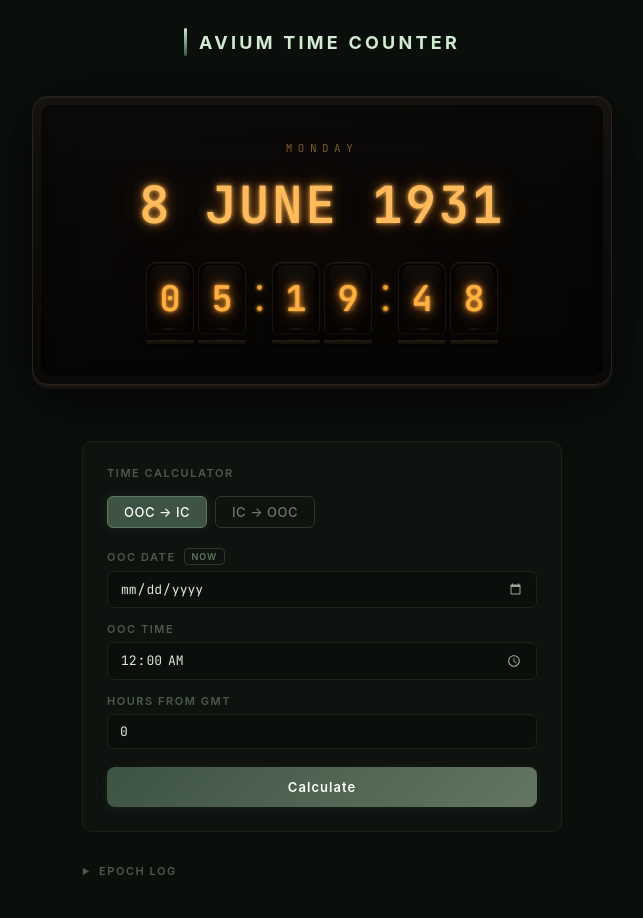
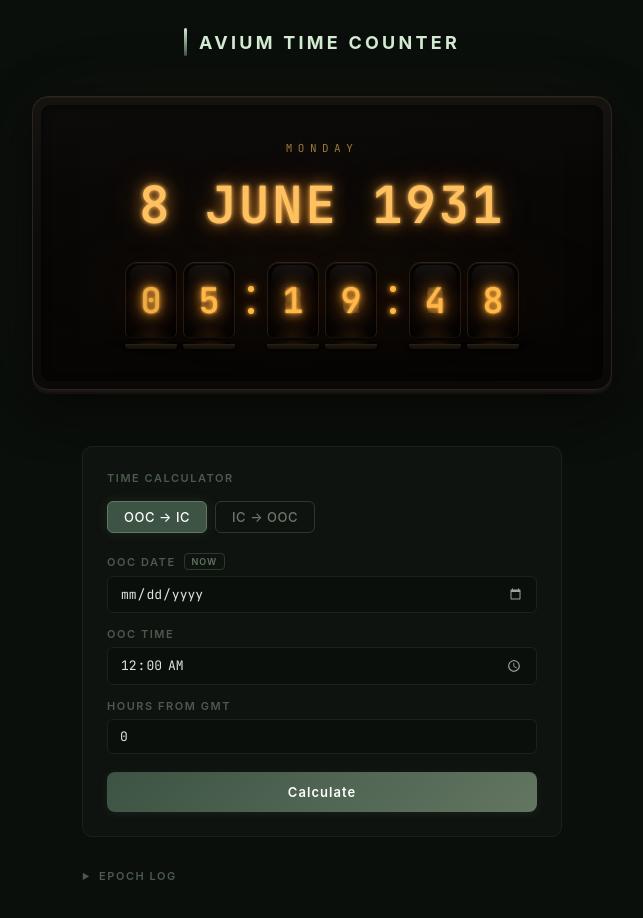
Before and after one commit to auroruse/avium-time-counter, a plain HTML site: page index.html in a window 1280 px wide. Shown: the whole page, without its empty margins (318-961 px from the left). Drawn offline with Linux system fonts and the light colour scheme; a web font is replaced by a local one.

Commit message:
Dramatically increase nixie tube visual intensity

```diff
--- a/index.html
+++ b/index.html
@@ -84,7 +84,7 @@
         0 2px 0 #1a1612,
         0 4px 0 #14110e,
         0 16px 48px rgba(0, 0, 0, 0.6),
-        0 0 80px rgba(255, 140, 30, 0.015),
+        0 0 100px rgba(255, 140, 30, 0.04),
         inset 0 1px 0 rgba(255, 255, 255, 0.05);
     }
 
@@ -103,9 +103,9 @@
       content: "";
       position: absolute;
       inset: 0;
-      background: radial-gradient(ellipse 70% 50% at 50% 60%, rgba(255, 150, 40, 0.025) 0%, transparent 70%);
+      background: radial-gradient(ellipse 80% 50% at 50% 65%, rgba(255, 150, 40, 0.07) 0%, transparent 70%);
       pointer-events: none;
-      animation: ambientPulse 4s ease-in-out infinite;
+      animation: ambientPulse 3s ease-in-out infinite;
     }
 
     .clock-face::after {
@@ -113,14 +113,14 @@
       position: absolute;
       top: 0; left: 0; right: 0;
       height: 40%;
-      background: linear-gradient(180deg, rgba(255, 255, 255, 0.012) 0%, transparent 100%);
+      background: linear-gradient(180deg, rgba(255, 255, 255, 0.015) 0%, transparent 100%);
       border-radius: 10px 10px 0 0;
       pointer-events: none;
     }
 
     @keyframes ambientPulse {
       0%, 100% { opacity: 1; }
-      50% { opacity: 0.6; }
+      50% { opacity: 0.5; }
     }
 
     .clock-dow {
@@ -129,8 +129,8 @@
       font-weight: 400;
       letter-spacing: 0.5em;
       text-transform: uppercase;
-      color: #7a5a2a;
-      text-shadow: 0 0 10px rgba(255, 150, 40, 0.1);
+      color: #9a7a3a;
+      text-shadow: 0 0 12px rgba(255, 150, 40, 0.2);
       margin-bottom: 16px;
       position: relative;
       z-index: 1;
@@ -141,16 +141,17 @@
       font-variant-numeric: tabular-nums;
       font-size: clamp(2rem, 5.5vw, 3.2rem);
       font-weight: 600;
-      color: #ffba5c;
+      color: #ffc060;
       letter-spacing: 0.05em;
       margin-bottom: 24px;
       position: relative;
       z-index: 1;
       text-shadow:
-        0 0 4px rgba(255, 186, 92, 0.9),
-        0 0 12px rgba(255, 160, 50, 0.5),
-        0 0 28px rgba(255, 140, 30, 0.25),
-        0 0 56px rgba(255, 120, 20, 0.1);
+        0 0 4px rgba(255, 192, 96, 1),
+        0 0 15px rgba(255, 160, 50, 0.7),
+        0 0 35px rgba(255, 140, 30, 0.35),
+        0 0 70px rgba(255, 120, 20, 0.15),
+        0 0 120px rgba(255, 100, 10, 0.06);
     }
 
     /* Individual nixie tubes */
@@ -159,7 +160,7 @@
       display: flex;
       align-items: center;
       justify-content: center;
-      gap: 4px;
+      gap: 6px;
       position: relative;
       z-index: 1;
     }
@@ -168,34 +169,38 @@
       display: flex;
       align-items: center;
       justify-content: center;
-      width: clamp(36px, 8vw, 48px);
-      height: clamp(56px, 12vw, 72px);
+      width: clamp(40px, 9vw, 52px);
+      height: clamp(60px, 13vw, 76px);
       background:
-        radial-gradient(ellipse 80% 60% at 50% 55%, rgba(255, 140, 30, 0.05) 0%, transparent 60%),
-        radial-gradient(ellipse at 50% 50%, #0e0b08 0%, #080604 100%);
-      border: 1px solid rgba(80, 65, 40, 0.25);
-      border-top-color: rgba(100, 80, 50, 0.3);
-      border-bottom-color: rgba(40, 30, 18, 0.3);
-      border-radius: 10px 10px 6px 6px;
+        radial-gradient(ellipse 90% 70% at 50% 55%, rgba(255, 140, 30, 0.08) 0%, transparent 60%),
+        radial-gradient(ellipse at 50% 50%, #100c08 0%, #080604 100%);
+      border: 1px solid rgba(100, 80, 50, 0.3);
+      border-top-color: rgba(120, 95, 60, 0.35);
+      border-bottom-color: rgba(50, 38, 22, 0.3);
+      border-radius: 12px 12px 6px 6px;
       position: relative;
       box-shadow:
-        inset 0 1px 0 rgba(255, 255, 255, 0.04),
-        inset 0 0 20px rgba(0, 0, 0, 0.5),
-        inset 0 -4px 12px rgba(0, 0, 0, 0.2),
-        0 4px 8px rgba(0, 0, 0, 0.3),
-        0 0 20px rgba(255, 140, 30, 0.02);
-      animation: tubeFlicker 3s ease-in-out infinite;
+        inset 0 1px 0 rgba(255, 255, 255, 0.05),
+        inset 0 0 24px rgba(0, 0, 0, 0.5),
+        inset 0 -4px 14px rgba(0, 0, 0, 0.2),
+        0 4px 10px rgba(0, 0, 0, 0.4),
+        0 0 30px rgba(255, 140, 30, 0.04),
+        0 0 60px rgba(255, 120, 20, 0.02);
+      animation: tubeFlicker 2s ease-in-out infinite;
       animation-delay: var(--flicker-delay, 0s);
     }
 
     @keyframes tubeFlicker {
-      0%, 100% { filter: brightness(1); }
-      15% { filter: brightness(0.97); }
-      30% { filter: brightness(1.01); }
-      45% { filter: brightness(0.98); }
-      60% { filter: brightness(1); }
-      75% { filter: brightness(0.99); }
-      88% { filter: brightness(1.02); }
+      0% { filter: brightness(1); }
+      8% { filter: brightness(0.92); }
+      12% { filter: brightness(1.04); }
+      20% { filter: brightness(0.96); }
+      35% { filter: brightness(1.02); }
+      50% { filter: brightness(0.94); }
+      65% { filter: brightness(1.03); }
+      78% { filter: brightness(0.97); }
+      90% { filter: brightness(1.01); }
+      100% { filter: brightness(1); }
     }
 
     .tube::before {
@@ -204,24 +209,24 @@
       top: 2px;
       left: 4px;
       right: 4px;
-      height: 35%;
-      background: linear-gradient(180deg, rgba(255, 255, 255, 0.04) 0%, transparent 100%);
-      border-radius: 8px 8px 50% 50%;
+      height: 40%;
+      background: linear-gradient(180deg, rgba(255, 255, 255, 0.06) 0%, rgba(255, 255, 255, 0.01) 50%, transparent 100%);
+      border-radius: 10px 10px 50% 50%;
       pointer-events: none;
     }
 
     .tube::after {
       content: "";
       position: absolute;
-      bottom: 3px;
-      left: 30%;
-      right: 30%;
-      height: 2px;
-      background: linear-gradient(90deg, transparent, rgba(120, 90, 40, 0.2), transparent);
+      bottom: 0;
+      left: 10%;
+      right: 10%;
+      height: 12px;
+      background: radial-gradient(ellipse at 50% 100%, rgba(255, 140, 30, 0.1) 0%, transparent 70%);
       pointer-events: none;
     }
 
-    /* Ghost cathode digits — the unlit wire mesh behind the active digit */
+    /* Ghost cathode digits */
     .tube .ghosts {
       position: absolute;
       inset: 0;
@@ -232,7 +237,8 @@
       font-variant-numeric: tabular-nums;
       font-size: clamp(1.6rem, 4vw, 2.2rem);
       font-weight: 500;
-      color: rgba(60, 45, 25, 0.12);
+      color: rgba(90, 70, 40, 0.18);
+      text-shadow: 0 0 2px rgba(90, 70, 40, 0.08);
       pointer-events: none;
       z-index: 0;
     }
@@ -246,24 +252,26 @@
       font-variant-numeric: tabular-nums;
       font-size: clamp(1.6rem, 4vw, 2.2rem);
       font-weight: 500;
-      color: #ffb040;
+      color: #ffb848;
       text-shadow:
-        0 0 2px rgba(255, 176, 64, 1),
-        0 0 6px rgba(255, 160, 50, 0.9),
-        0 0 14px rgba(255, 140, 30, 0.5),
-        0 0 28px rgba(255, 120, 20, 0.2),
-        0 0 48px rgba(255, 100, 10, 0.08);
+        0 0 3px rgba(255, 184, 72, 1),
+        0 0 8px rgba(255, 165, 55, 1),
+        0 0 18px rgba(255, 140, 30, 0.7),
+        0 0 36px rgba(255, 120, 20, 0.35),
+        0 0 60px rgba(255, 100, 10, 0.15),
+        0 0 90px rgba(255, 80, 5, 0.06);
       position: relative;
       z-index: 1;
-      animation: digitGlow 2.5s ease-in-out infinite;
+      animation: digitGlow 1.8s ease-in-out infinite;
       animation-delay: var(--flicker-delay, 0s);
     }
 
     @keyframes digitGlow {
       0%, 100% { opacity: 1; }
-      25% { opacity: 0.94; }
-      50% { opacity: 1; }
-      75% { opacity: 0.96; }
+      20% { opacity: 0.88; }
+      40% { opacity: 1; }
+      60% { opacity: 0.92; }
+      80% { opacity: 1; }
     }
 
     /* Neon separator dots */
@@ -274,29 +282,29 @@
       align-items: center;
       justify-content: center;
       gap: clamp(10px, 3vw, 16px);
-      width: clamp(12px, 3vw, 18px);
-      height: clamp(56px, 12vw, 72px);
+      width: clamp(14px, 3.5vw, 20px);
+      height: clamp(60px, 13vw, 76px);
     }
 
     .neon-sep i {
       display: block;
-      width: 5px;
-      height: 5px;
+      width: 6px;
+      height: 6px;
       border-radius: 50%;
-      background: #ffaa30;
+      background: #ffb840;
       box-shadow:
-        0 0 3px rgba(255, 170, 48, 1),
-        0 0 8px rgba(255, 150, 40, 0.6),
-        0 0 16px rgba(255, 130, 20, 0.25),
-        0 0 28px rgba(255, 110, 10, 0.08);
-      animation: sepPulse 1s ease-in-out infinite;
+        0 0 4px rgba(255, 184, 64, 1),
+        0 0 10px rgba(255, 150, 40, 0.8),
+        0 0 20px rgba(255, 130, 20, 0.4),
+        0 0 40px rgba(255, 110, 10, 0.15);
+      animation: sepBlink 0.8s step-end infinite;
     }
 
-    .neon-sep i:nth-child(2) { animation-delay: 0.05s; }
+    .neon-sep i:nth-child(2) { animation-delay: 0.02s; }
 
-    @keyframes sepPulse {
-      0%, 100% { opacity: 1; transform: scale(1); }
-      50% { opacity: 0.4; transform: scale(0.8); }
+    @keyframes sepBlink {
+      0% { opacity: 1; }
+      50% { opacity: 0.15; }
     }
 
     /* Pin base decoration under tubes */
@@ -305,36 +313,36 @@
       display: flex;
       align-items: center;
       justify-content: center;
-      gap: 4px;
+      gap: 6px;
       margin-top: 6px;
       position: relative;
       z-index: 1;
     }
 
     .tube-base .pin {
-      width: clamp(36px, 8vw, 48px);
-      height: 4px;
-      background: linear-gradient(180deg, #1e1810 0%, #120e08 100%);
-      border-radius: 0 0 3px 3px;
+      width: clamp(40px, 9vw, 52px);
+      height: 5px;
+      background: linear-gradient(180deg, #201a10 0%, #140f08 100%);
+      border-radius: 0 0 4px 4px;
       box-shadow:
-        0 1px 2px rgba(0, 0, 0, 0.3),
-        inset 0 1px 0 rgba(255, 200, 100, 0.03);
+        0 1px 3px rgba(0, 0, 0, 0.4),
+        inset 0 1px 0 rgba(255, 200, 100, 0.04);
       position: relative;
     }
 
     .tube-base .pin::before {
       content: "";
       position: absolute;
-      top: -2px;
-      left: 25%;
-      right: 25%;
-      height: 2px;
-      background: radial-gradient(ellipse at 50% 100%, rgba(255, 150, 40, 0.06) 0%, transparent 80%);
+      top: -4px;
+      left: 15%;
+      right: 15%;
+      height: 4px;
+      background: radial-gradient(ellipse at 50% 100%, rgba(255, 150, 40, 0.1) 0%, transparent 80%);
     }
 
     .tube-base .pin-gap {
-      width: clamp(12px, 3vw, 18px);
-      height: 4px;
+      width: clamp(14px, 3.5vw, 20px);
+      height: 5px;
     }
 
     /* ═══ CALCULATOR ═══ */
```
